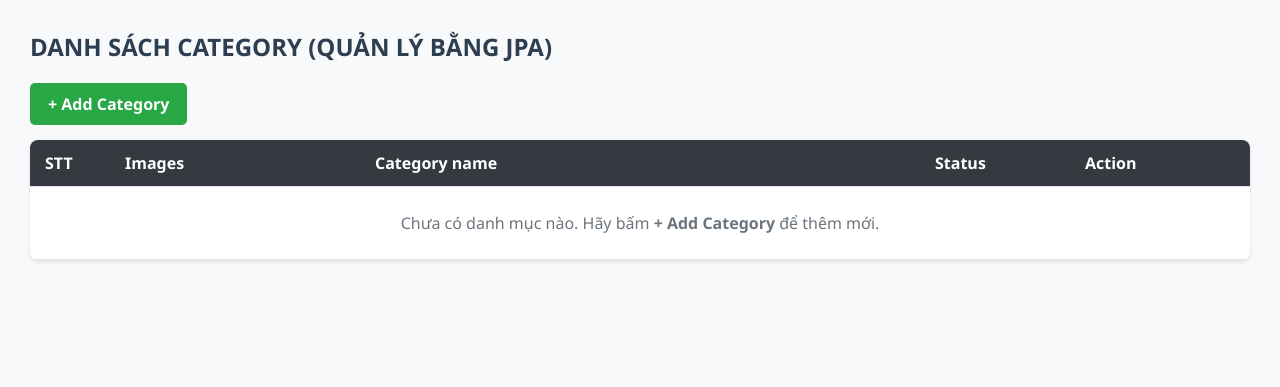
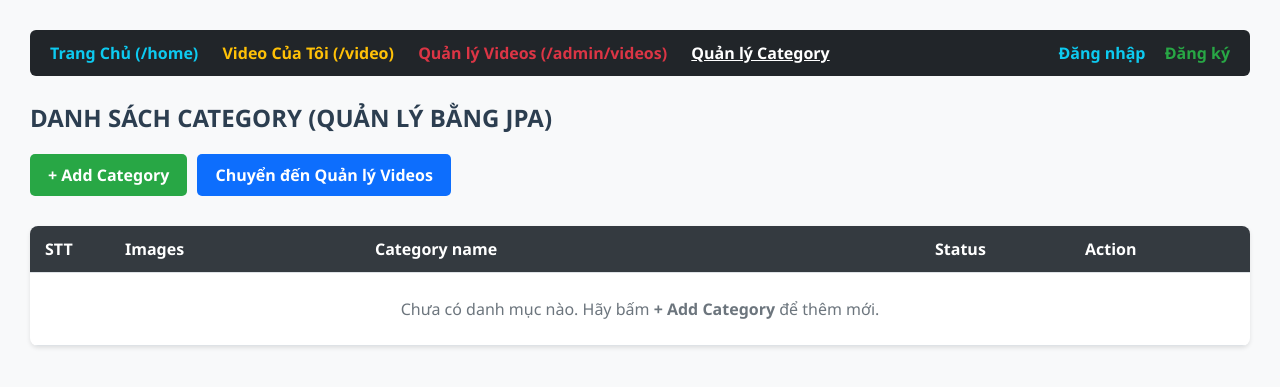
Before and after one commit to phuongthuy300506-design/bt-lt-web-16-11, a Java web app: page /views/admin/category-list.jsp in a window 1280 px wide. Shown: the top 387 px of the page. Run offline with Tomcat 11, a stand-in JSP engine, Linux system fonts and the light colour scheme; the template is opened without the code that fills it, so the values that code supplies are empty; database files in the repository are not loaded.

Commit message:
Bo sung tai lieu Huong dan CRUD voi JPA3 va navigation giua Category va Videos

```diff
--- a/src/main/webapp/views/admin/category-list.jsp
+++ b/src/main/webapp/views/admin/category-list.jsp
@@ -27,9 +27,32 @@
 </head>
 <body>
 
+<div style="background: #212529; color: white; padding: 12px 20px; border-radius: 6px; margin-bottom: 25px; display: flex; justify-content: space-between; align-items: center;">
+    <div>
+        <a href="<c:url value='/home'/>" style="color: #0dcaf0; text-decoration: none; font-weight: bold; margin-right: 20px;"> Trang Chủ (/home)</a>
+        <a href="<c:url value='/video'/>" style="color: #ffc107; text-decoration: none; font-weight: bold; margin-right: 20px;"> Video Của Tôi (/video)</a>
+        <a href="<c:url value='/admin/videos'/>" style="color: #dc3545; text-decoration: none; font-weight: bold; margin-right: 20px;"> Quản lý Videos (/admin/videos)</a>
+        <a href="<c:url value='/admin/categories'/>" style="color: #fff; text-decoration: none; font-weight: bold; text-decoration: underline;"> Quản lý Category</a>
+    </div>
+    <div>
+        <c:choose>
+            <c:when test="${not empty sessionScope.account}">
+                <span style="color: #adb5bd; margin-right: 15px;">Xin chào, <strong>${sessionScope.account.fullName != null ? sessionScope.account.fullName : sessionScope.account.username}</strong></span>
+                <a href="<c:url value='/logout'/>" style="color: #ff6b6b; text-decoration: none; font-weight: bold;">Đăng xuất</a>
+            </c:when>
+            <c:otherwise>
+                <a href="<c:url value='/login'/>" style="color: #0dcaf0; text-decoration: none; font-weight: bold; margin-right: 15px;">Đăng nhập</a>
+                <a href="<c:url value='/register'/>" style="color: #28a745; text-decoration: none; font-weight: bold;">Đăng ký</a>
+            </c:otherwise>
+        </c:choose>
+    </div>
+</div>
+
 <h2>DANH SÁCH CATEGORY (QUẢN LÝ BẰNG JPA)</h2>
-<a class="btn-add" href="<c:url value='/admin/category/add'/>">+ Add Category</a>
-<br>
+<div style="margin-bottom: 15px; display: flex; gap: 10px;">
+    <a class="btn-add" href="<c:url value='/admin/category/add'/>">+ Add Category</a>
+    <a class="btn-add" style="background-color: #0d6efd;" href="<c:url value='/admin/videos'/>"> Chuyển đến Quản lý Videos</a>
+</div>
 
 <table>
     <tr>
```
Also changed, not shown: 2 other files.
